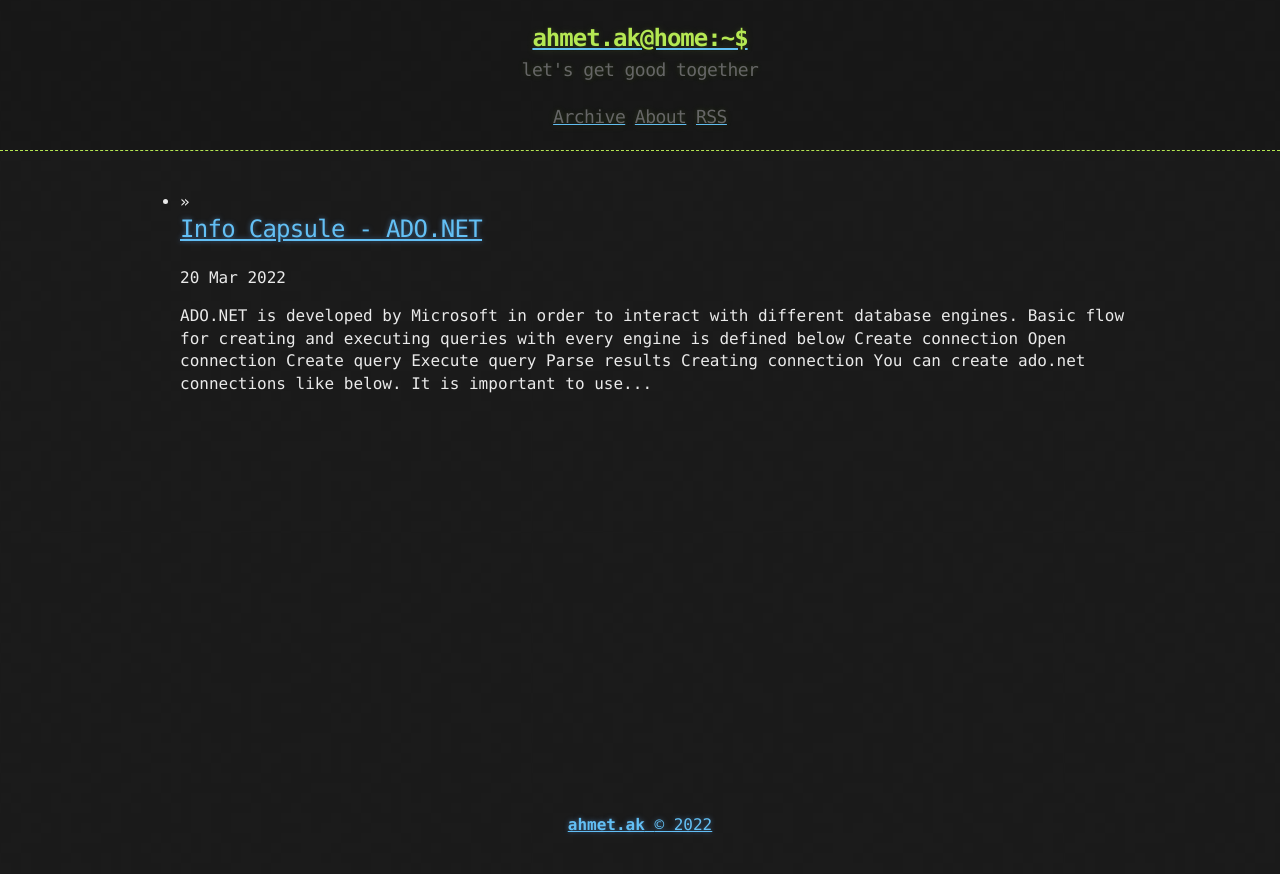
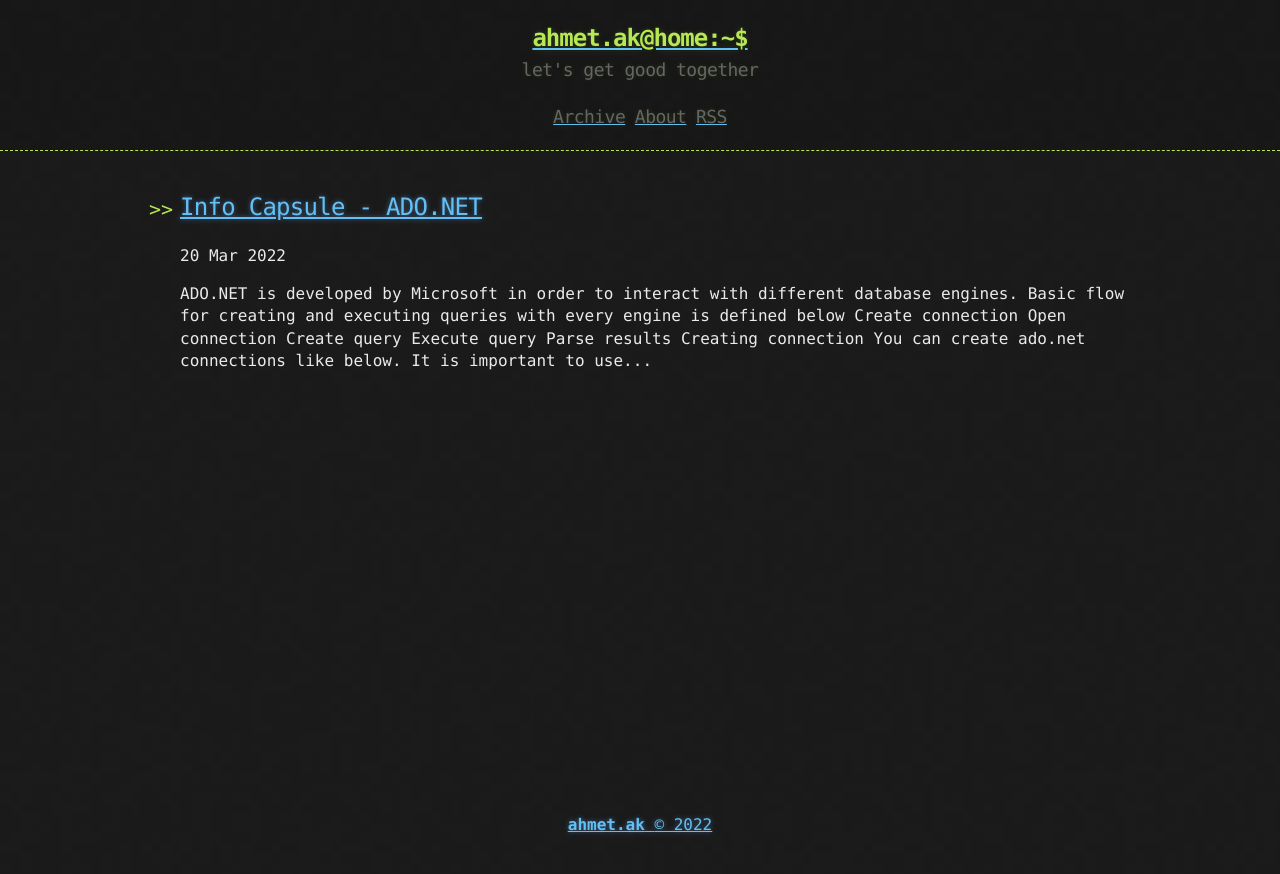
Before and after one commit to wiyyyy/blog, a Jekyll site: the page built from index.html, in a window 1280 px wide. Shown: the top 874 px of the page. Built offline with Jekyll 4.4.1, drawn with Linux system fonts in a browser that asks for light colours; the list of posts is cut into pages by our own code.

Commit message:
revert bullet changes

```diff
--- a/_sass/base.scss
+++ b/_sass/base.scss
@@ -141,9 +141,8 @@ dt {
   font-weight: bold;
 }
 
-ul li:before
-{
-    content: '»';   /* any design */
+ul li {
+  list-style-image:url('../assets/bullet.png');
 }
 
 blockquote {
```
